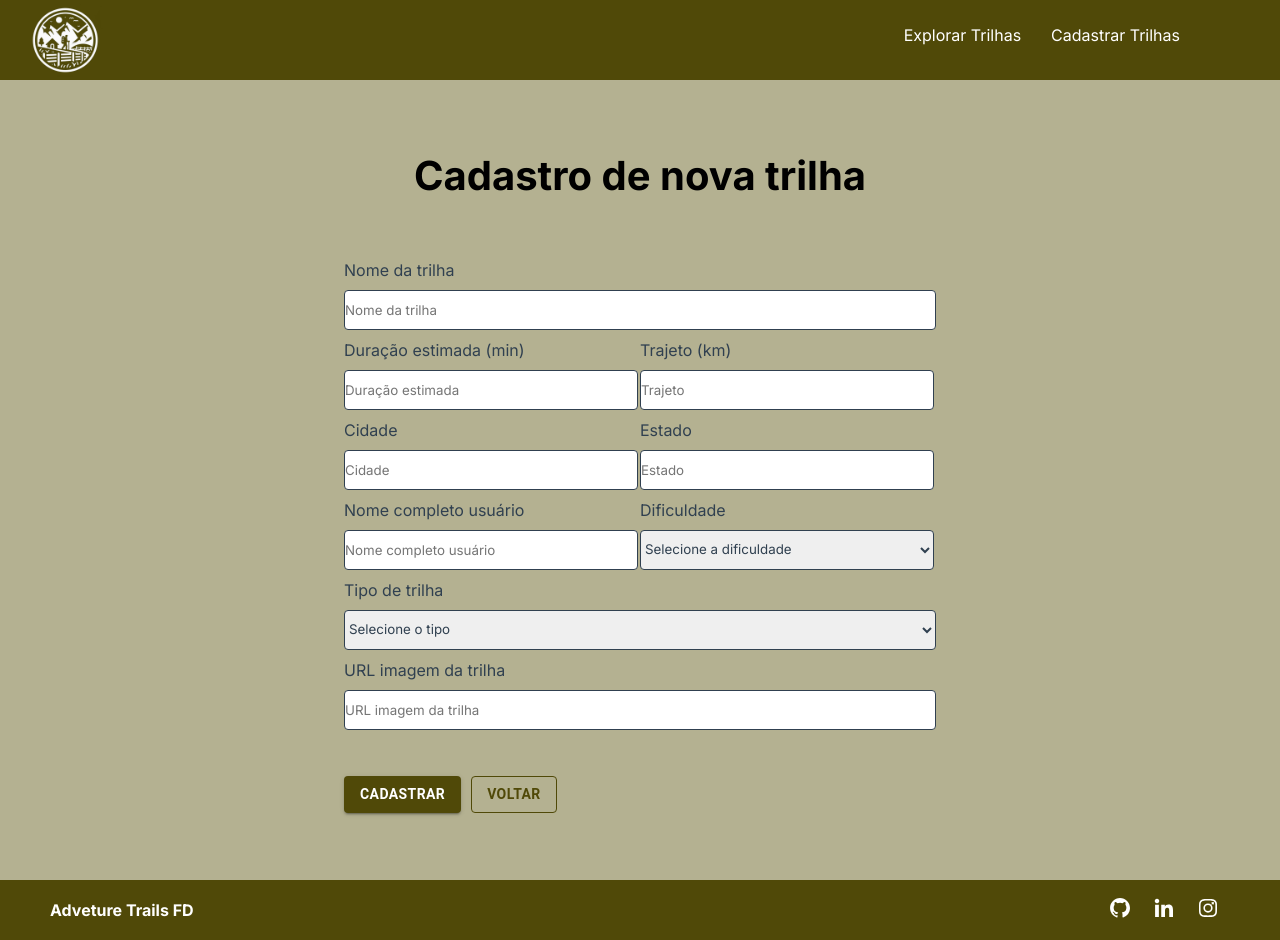
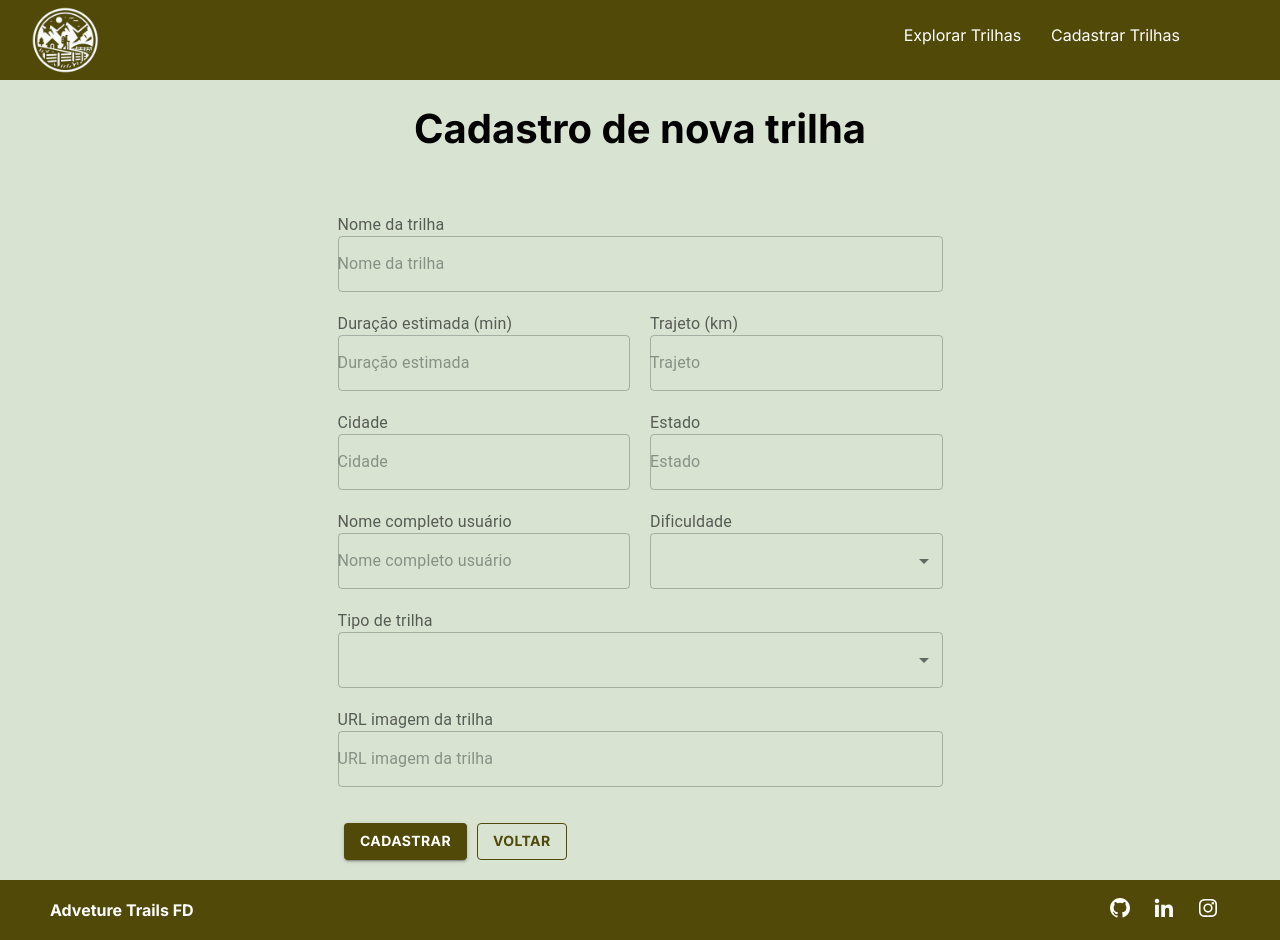
Before and after one commit to douglascugliarisenai/adventure-trails-fd, a React (Vite) app: page /cadastro in a window 1280 px wide. Built offline with nearby package versions, Linux system fonts and the light colour scheme.

Commit message:
Implementar o register dos campo do formulario e ajustes nas estilizações

```diff
--- a/src/context/TrilhasContext.jsx
+++ b/src/context/TrilhasContext.jsx
@@ -15,8 +15,12 @@ export const TrilhasContextProvider = ({ children }) => {
   }
  }, [dados]);
 
+ function addTrail(trailData) {
+  setTrilhas((t) => [...t, trailData]);
+ }
+
  return (
-  <TrilhasContext.Provider value={{ trilhas, setTrilhas, isLoading }}>
+  <TrilhasContext.Provider value={{ trilhas, setTrilhas, isLoading, addTrail }}>
    {children}
   </TrilhasContext.Provider>
  );
--- a/src/pages/CadastroPage/Cadastro.jsx
+++ b/src/pages/CadastroPage/Cadastro.jsx
@@ -2,8 +2,29 @@
 import Button from "@mui/material/Button";
 import styles from "./Cadastro.module.css";
 import Grid from "@mui/material/Grid";
+import { useForm } from "react-hook-form";
+import { useContext } from "react";
+import { TrilhasContext } from "../../context/TrilhasContext";
+import { Link } from "react-router-dom";
+import { TextField, Select, InputLabel, MenuItem } from "@mui/material";
 
 function Cadastro() {
+ const {
+  register,
+  handleSubmit,
+  formState: { errors }
+ } = useForm();
+ const { addTrail } = useContext(TrilhasContext);
+
+ function sendForm(formValue) {
+  console.log(formValue);
+  addTrail({
+   ...formValue,
+   duracao: Number(formValue.duracao),
+   trajeto: Number(formValue.trajeto)
+  });
+ }
+
  return (
   <div container className={styles.containerCadastro}>
    <Grid className={styles.titulo}>
@@ -11,117 +32,161 @@ function Cadastro() {
    </Grid>
    <Grid className={styles.formulario}>
     <form>
-     <div className={styles.nomeTrilha}>
-      <label htmlFor="nomeTrilha">Nome da trilha</label>
-      <input
+     <div className={styles.divNomeTrilha}>
+      <InputLabel htmlFor="nomeTrilha">Nome da trilha</InputLabel>
+      <TextField
        className={styles.camposGrande}
+       type="text"
+       error={!!errors.nomeTrilha}
+       helperText={errors.nomeTrilha?.message}
        name="nomeTrilha"
-       type="text"
        placeholder="Nome da trilha"
-      />
+       {...register("nomeTrilha", {
+        required: "Este campo é obrigatório.",
+        maxLength: {
+         value: 100,
+         message: "Este campo aceita no máximo 100 caracteres."
+        }
+       })}></TextField>
      </div>
 
      <Grid className={styles.dadosGerais}>
       <div>
-       <label htmlFor="duracao">Duração estimada (min)</label>
-       <input
+       <InputLabel htmlFor="duracao">Duração estimada (min)</InputLabel>
+       <TextField
+        type="number"
+        name="duracao"
         className={styles.camposPequeno}
-        name="duracao"
-        type="number"
         placeholder="Duração estimada"
-       />
+        {...register("duracao", {
+         required: "Este campo é obrigatório.",
+         maxLength: {
+          value: 4,
+          message: "Este campo aceita no máximo 4 caracteres."
+         }
+        })}></TextField>
       </div>
 
       <div>
-       <label htmlFor="trajeto">Trajeto (km)</label>
-       <input
+       <InputLabel htmlFor="trajeto">Trajeto (km)</InputLabel>
+       <TextField
+        type="number"
         className={styles.camposPequeno}
         name="trajeto"
-        type="number"
         placeholder="Trajeto"
-       />
+        {...register("trajeto", {
+         required: "Este campo é obrigatório.",
+         maxLength: {
+          value: 5,
+          message: "Este campo aceita no máximo 5 caracteres."
+         }
+        })}></TextField>
       </div>
 
       <div>
-       <label htmlFor="cidade">Cidade</label>
-       <input
+       <InputLabel htmlFor="cidade">Cidade</InputLabel>
+       <TextField
+        type="text"
         className={styles.camposPequeno}
         name="cidade"
-        type="text"
         placeholder="Cidade"
-       />
+        {...register("cidade", {
+         required: "Este campo é obrigatório.",
+         maxLength: {
+          value: 60,
+          message: "Este campo aceita no máximo 60 caracteres."
+         }
+        })}></TextField>
       </div>
 
       <div>
-       <label htmlFor="estado">Estado</label>
-       <input
+       <InputLabel htmlFor="estado">Estado</InputLabel>
+       <TextField
+        type="text"
         className={styles.camposPequeno}
         name="estado"
-        type="text"
         placeholder="Estado"
-       />
+        {...register("estado", {
+         required: "Este campo é obrigatório.",
+         maxLength: {
+          value: 2,
+          message: "Este campo aceita no máximo 2 caracteres."
+         }
+        })}></TextField>
       </div>
 
       <div>
-       <label htmlFor="usuario">Nome completo usuário</label>
-       <input
+       <InputLabel htmlFor="usuario">Nome completo usuário</InputLabel>
+       <TextField
+        type="text"
         className={styles.camposPequeno}
         name="usuario"
-        type="text"
         placeholder="Nome completo usuário"
-       />
+        {...register("usuario", {
+         maxLength: {
+          value: 60,
+          message: "Este campo aceita no máximo 2 caracteres."
+         }
+        })}></TextField>
       </div>
 
       <div>
-       <label htmlFor="dificuldade">Dificuldade</label>
-       <select name="dificuldade" className={styles.camposPequeno}>
-        <option value="">Selecione a dificuldade</option>
-        <option value="Iniciante">Iniciante</option>
-        <option value="Intermediário">Intermediário</option>
-        <option value="Difícil">Difícil</option>
-       </select>
+       <InputLabel htmlFor="dificuldade">Dificuldade</InputLabel>
+       <Select
+        name="dificuldade"
+        className={styles.dificuldade}
+        {...register("dificuldade", { required: "Este campo é obrigatório." })}>
+        <MenuItem value="Iniciante">Iniciante</MenuItem>
+        <MenuItem value="Intermediário">Intermediário</MenuItem>
+        <MenuItem value="Difícil">Difícil</MenuItem>
+       </Select>
       </div>
      </Grid>
 
      <div className={styles.dadosTrilhas}>
-      <label htmlFor="tipoTrilha">Tipo de trilha</label>
-      <select name="tipoTrilha" className={styles.camposGrande}>
-       <option value="">Selecione o tipo</option>
-       <option value="Caminhada">Caminhada</option>
-       <option value="Trekking">Trekking</option>
-      </select>
+      <InputLabel htmlFor="tipoTrilha">Tipo de trilha</InputLabel>
+      <Select
+       name="tipoTrilha"
+       className={styles.camposGrande}
+       {...register("tipoTrilha", {
+        required: "Este campo é obrigatório."
+       })}>
+       <MenuItem value="Caminhada">Caminhada</MenuItem>
+       <MenuItem value="Trekking">Trekking</MenuItem>
+      </Select>
 
-      <label htmlFor="urlTrilha">URL imagem da trilha</label>
-      <input
+      <InputLabel htmlFor="urlTrilha">URL imagem da trilha</InputLabel>
+      <TextField
+       type="text"
        className={styles.camposGrande}
        name="urlTrilha"
-       type="text"
        placeholder="URL imagem da trilha"
-      />
+       {...register("urlTrilha", {
+        maxLength: {
+         value: 300,
+         message: "Este campo aceita no máximo 2 caracteres."
+        }
+       })}></TextField>
      </div>
     </form>
    </Grid>
    <Grid className={styles.containerButtons}>
     <Grid className={styles.buttons}>
      <Button
-      variant="contained"
-      sx={{
-       backgroundColor: "#504908",
-       color: "white",
-       fontWeight: "bold"
-      }}>
+      onClick={handleSubmit(sendForm)}
+      className={styles.buttonCadastrar}
+      variant="contained">
       Cadastrar
      </Button>
-     <Button
-      variant="outlined"
-      sx={{
-       color: "#504908",
-       borderColor: "#504908",
-       marginLeft: "10px",
-       fontWeight: "bold"
-      }}>
-      Voltar
-     </Button>
+
+     <Link
+      style={{ textDecoration: "none" }}
+      className="labelHome"
+      to="/trilhas">
+      <Button className={styles.buttonVoltar} variant="outlined">
+       Voltar
+      </Button>
+     </Link>
     </Grid>
    </Grid>
   </div>
--- a/src/pages/CadastroPage/Cadastro.module.css
+++ b/src/pages/CadastroPage/Cadastro.module.css
@@ -1,16 +1,19 @@
+body {
+ font-family: "Inter", sans-serif;
+}
+
 .containerCadastro {
  display: flex;
  justify-content: center;
  flex-direction: column;
- font-family: "Inter", sans-serif;
+ background-color: #d8e3d2;
+ width: 100%;
  min-height: 100vh;
- background-color: #b4b191;
 }
 
 .titulo {
  display: flex;
  flex-direction: column;
- font-family: "Inter", sans-serif;
  font-weight: 600;
  display: flex;
  justify-content: center;
@@ -26,40 +29,29 @@
  flex-direction: column;
 }
 
-.formulario form {
+.divNomeTrilha {
  display: flex;
- flex-direction: column;
- align-items: center;
- color: #304050;
+ margin-bottom: 20px;
 }
 
 .camposGrande {
  display: flex;
- font-family: "Inter", sans-serif;
- color: #304050;
- width: 592px;
- margin: 10px 0 10px 0;
- height: 40px;
- gap: 10px 20px;
- border-radius: 4px;
- border: 1px solid #304050;
+ width: 605px;
+ margin-bottom: 20px;
 }
 
 .camposPequeno {
  display: flex;
- font-family: "Inter", sans-serif;
- color: #304050;
- width: 294px;
- margin: 10px 2px 10px 0;
- height: 40px;
- border-radius: 4px;
- border: 1px solid #304050;
+ color: #504908;
+ margin: 10px 0 8px 0;
 }
 
 .dadosGerais {
  display: grid;
  grid-template-columns: 1fr 1fr;
  flex-direction: column;
+ gap: 20px;
+ margin-bottom: 20px;
 }
 .dadosTrilhas {
  display: flex;
@@ -87,3 +79,31 @@ form div {
  align-items: center;
  width: 592px;
 }
+
+.buttonVoltar {
+ font-family: "Inter", sans-serif !important;
+ color: #504908 !important;
+ border-color: #504908 !important;
+ margin-left: 10px !important;
+ font-weight: bold !important;
+}
+
+.buttonCadastrar {
+ font-family: "Inter", sans-serif !important;
+ background-color: #504908 !important;
+ color: white !important;
+ font-weight: bold !important;
+}
+
+.buttons .buttonCadastrar:hover {
+ cursor: pointer !important;
+ background-color: transparent !important;
+ color: #504908 !important;
+ border: 1px solid #504908 !important;
+}
+
+.buttons .buttonVoltar:hover {
+ cursor: pointer;
+ background-color: #504908;
+ color: white !important;
+}
--- a/src/pages/HomePage/Home.jsx
+++ b/src/pages/HomePage/Home.jsx
@@ -3,6 +3,7 @@
 import { Link } from "react-router-dom";
 import styles from "./Home.module.css";
 import CButton from "../../components/atoms/ButtonExplore/CButton";
+import { Button } from "@mui/material";
 
 function Home() {
  return (
@@ -16,7 +17,6 @@ function Home() {
      através do Adventure Trails!
     </span>
     <Link to="/trilhas">
-     {/* <button className={styles.btnExplorar}>Explorar trilhas</button> */}
      <CButton>Explorar trilhas</CButton>
     </Link>
    </div>
@@ -38,7 +38,9 @@ function Home() {
    <div className={styles.containerCadastraTrilhas}>
     <div>
      <h1>Compartilhe fotos, dicas e localização das suas trilhas favoritas</h1>
-     <button>Cadastrar nova trilha</button>
+     <Link style={{ textDecoration: "none" }} to="cadastro">
+      <Button className={styles.buttonCadastrar}>Cadastrar nova trilha</Button>
+     </Link>
     </div>
     <img src="../../src/assets/trilha-home.jpg" alt="Imagem de Trilha" />
    </div>
--- a/src/pages/TrilhasPage/Trilhas.jsx
+++ b/src/pages/TrilhasPage/Trilhas.jsx
@@ -1,5 +1,3 @@
-/* eslint-disable */
-
 import "../../components/molecules/CardTrilla/style.css";
 import CardTrilha from "../../components/molecules/CardTrilla";
 import styles from "./Trilhas.module.css";
--- a/src/pages/TrilhasPage/Trilhas.module.css
+++ b/src/pages/TrilhasPage/Trilhas.module.css
@@ -1,8 +1,8 @@
 .containerTrilhas {
  display: flex;
  flex-direction: column;
- height: 100vw;
- background-color: #b4b191;
+ min-height: 100vw;
+ background-color: #d8e3d2;
 }
 
 .image {
@@ -21,7 +21,7 @@
  flex-direction: column;
  align-items: center;
  width: 100vw;
- height: 100vh;
+ min-height: 100vw;
 }
 
 .titulo {
```
Also changed, not shown: src/components/atoms/ButtonExplore/CButton.css (+10 -7 lines), src/components/atoms/ButtonExplore/CButton.jsx (+1 -13 lines), src/pages/HomePage/Home.module.css (+9 -4 lines).
